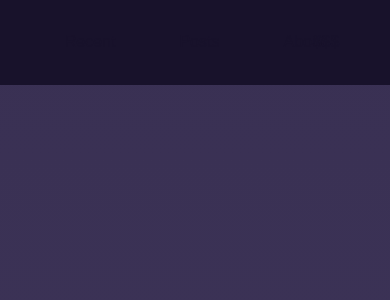
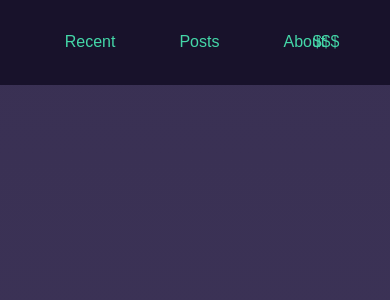
Before and after one commit to KXzeno/karnovah-blog, a Next.js app: page / in a window 390 px wide. Shown: the top 300 px of the page. Built offline with nearby package versions, Linux system fonts and the light colour scheme; a web font is replaced by a local one.

Commit message:
Add responsive styles to buttons

```diff
--- a/app/components/MOB/MOB.css
+++ b/app/components/MOB/MOB.css
@@ -6,4 +6,8 @@
   #nav-box {
     @apply flex flex-auto flex-row min-w-max h-[5.3rem] text-center justify-center gap-16 place-items-center;
   }
+
+  div button {
+    @apply text-[#44D7A8] hover:text-inherit;
+  }
 }
```
